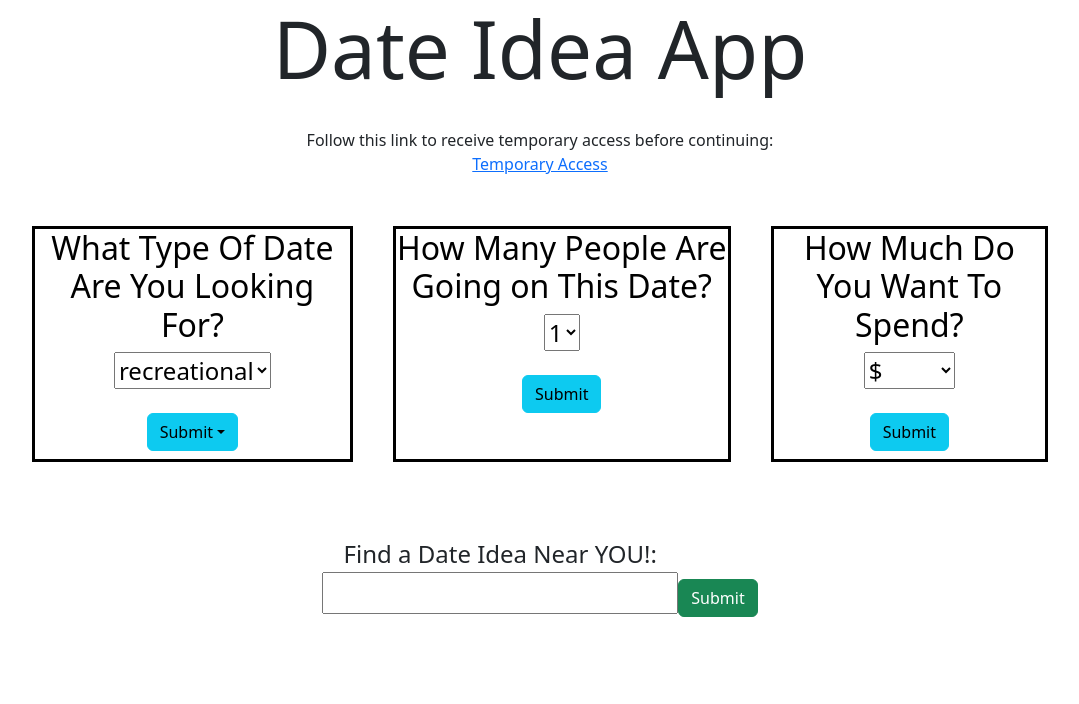
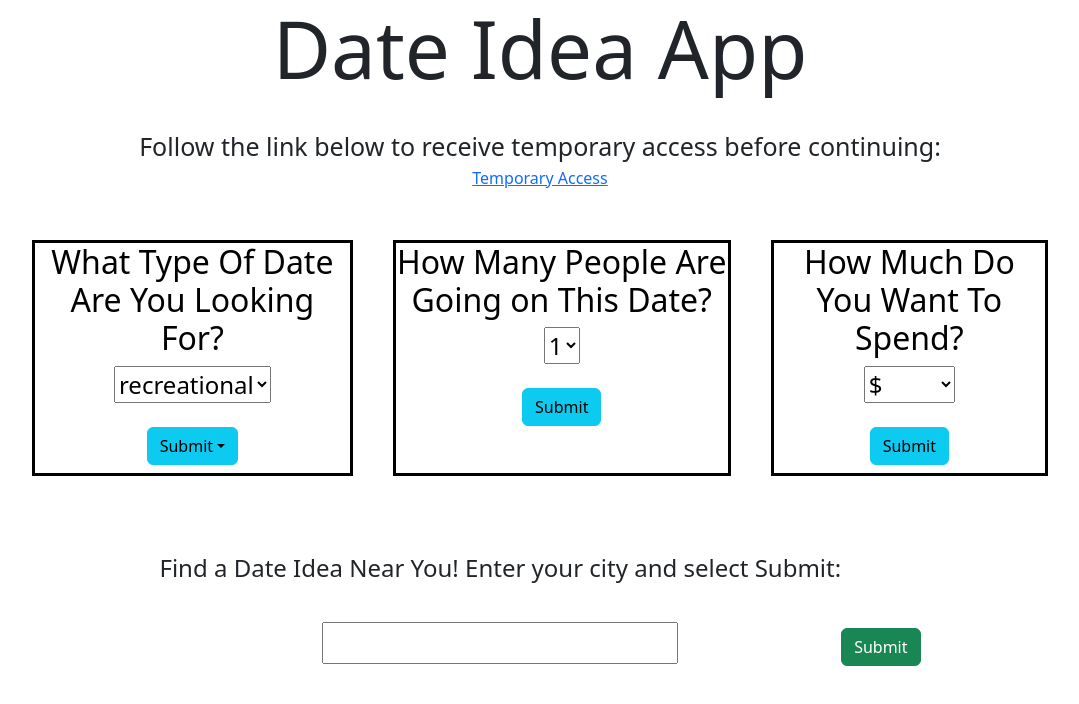
Before and after one commit to JohnBenton4/react-date-idea-app, a React (Create React App) app: page / in a window 1280 px wide. Shown: the top 704 px of the page, without its empty margins (100-1179 px from the left). Built offline with nearby package versions, Linux system fonts and the light colour scheme.

Commit message:
ignore secret

```diff
--- a/src/App.css
+++ b/src/App.css
@@ -1,6 +1,10 @@
 .container {
 
   text-align: center;
+}
+
+.access {
+  font-size: 25px;
 }
 
 .searchFields {
--- a/src/App.js
+++ b/src/App.js
@@ -38,8 +38,8 @@ function App() {
         <h1 className="title">Date Idea App</h1>
       </div>
       <br></br>
-      <div>Follow this link to receive temporary access before continuing:</div>
-      <div> <a href= "https://cors-anywhere.herokuapp.com/corsdemo">Temporary Access</a></div>
+      <div className="access">Follow the link below to receive temporary access before continuing:</div>
+       <a href= "https://cors-anywhere.herokuapp.com/corsdemo" target="_blank">Temporary Access</a>
       <div className="searchFields">
         <br></br>
         <div className="type">
--- a/src/components/Search/Search.js
+++ b/src/components/Search/Search.js
@@ -41,7 +41,8 @@ console.log(secret)
         <>
             <form onSubmit={submit}>
                 <label className="find">
-                    Find a Date Idea Near YOU!:
+                    Find a Date Idea Near You! Enter your city and select Submit:
+                    <br></br>
                     <br></br>
                     <input
                         type="text"
```
Also changed, not shown: 1 other file (tests, documents, lock files or other folders).
